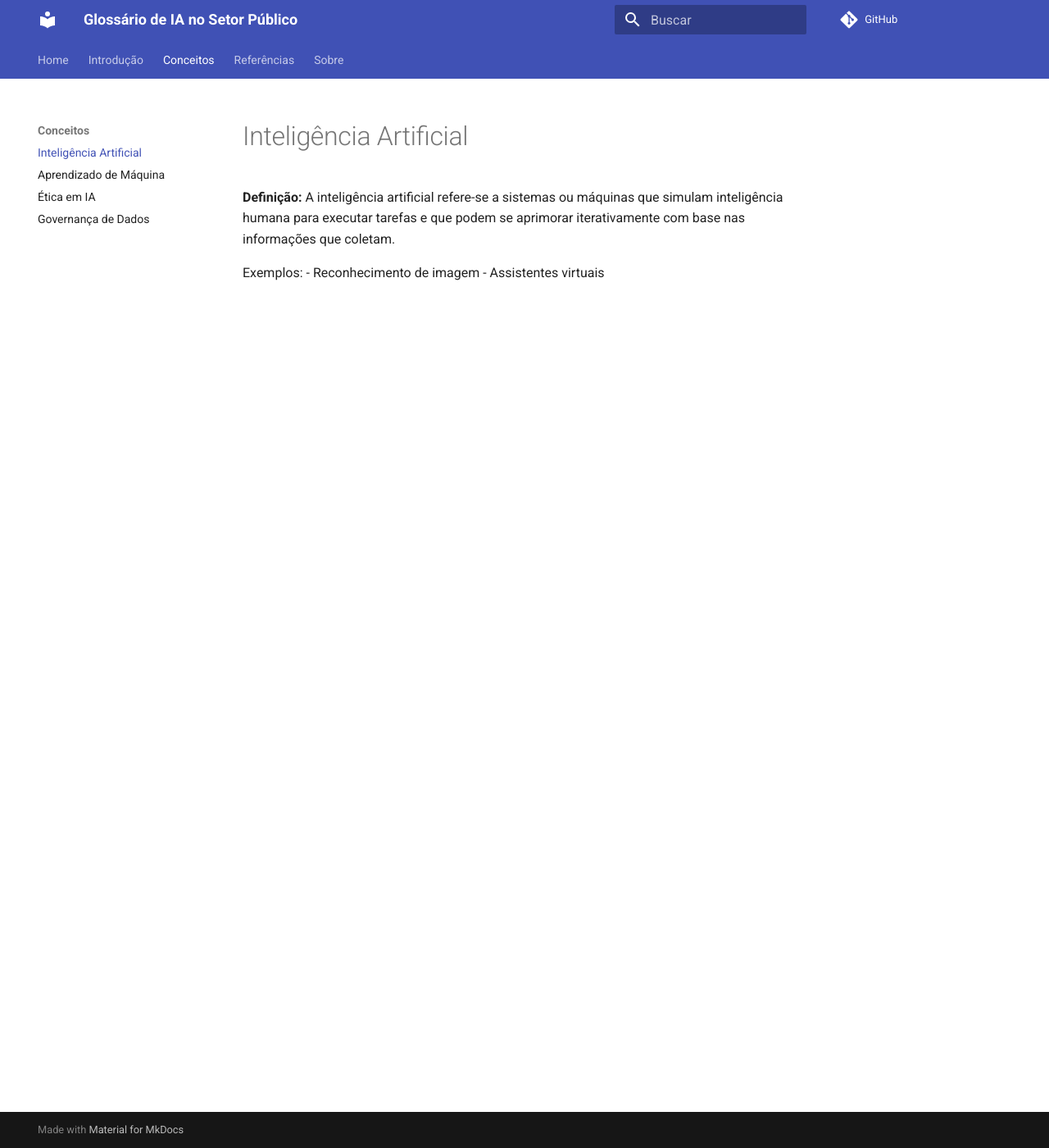
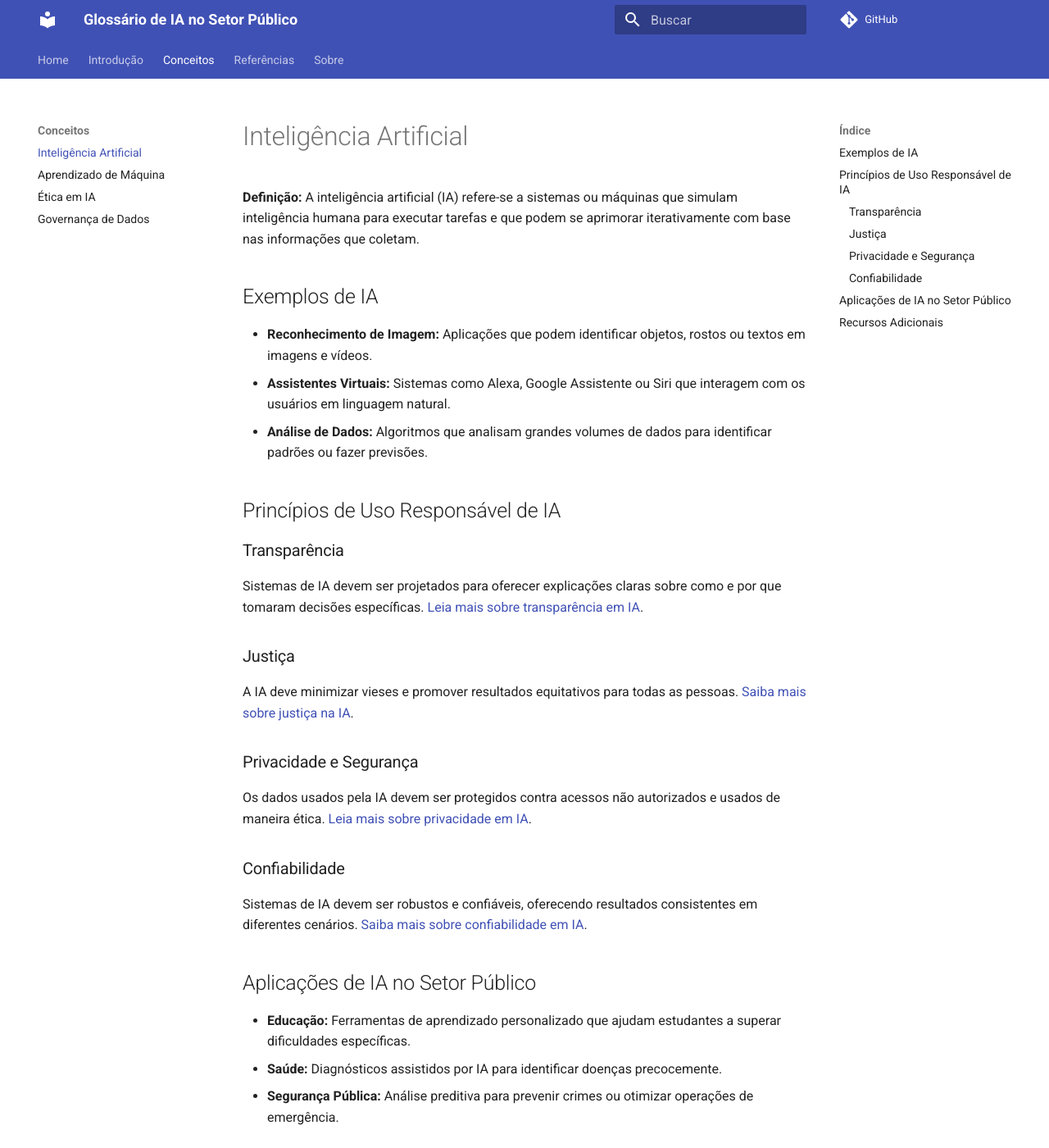
Before and after one commit to hugosouto/glossario-ia-setor-publico, an MkDocs documentation site: the page built from glossario/conceitos/ia.md, in a window 1280 px wide and 1400 px high. Shown: the whole window at 82% size. Built offline with MkDocs 1.6.1 and Material for MkDocs 9.7.7, drawn with Linux system fonts in a browser that asks for light colours; comment, search, counter and statistics services are not loaded; some of the changed text lies outside the part shown.

Commit message:
Update ia.md

```diff
--- a/glossario/conceitos/ia.md
+++ b/glossario/conceitos/ia.md
@@ -1,7 +1,35 @@
 # Inteligência Artificial
 
-**Definição:** A inteligência artificial refere-se a sistemas ou máquinas que simulam inteligência humana para executar tarefas e que podem se aprimorar iterativamente com base nas informações que coletam.
+**Definição:** A inteligência artificial (IA) refere-se a sistemas ou máquinas que simulam inteligência humana para executar tarefas e que podem se aprimorar iterativamente com base nas informações que coletam.
 
-Exemplos:
-- Reconhecimento de imagem
-- Assistentes virtuais
+## Exemplos de IA
+
+- **Reconhecimento de Imagem:** Aplicações que podem identificar objetos, rostos ou textos em imagens e vídeos.
+- **Assistentes Virtuais:** Sistemas como Alexa, Google Assistente ou Siri que interagem com os usuários em linguagem natural.
+- **Análise de Dados:** Algoritmos que analisam grandes volumes de dados para identificar padrões ou fazer previsões.
+
+## Princípios de Uso Responsável de IA
+
+### Transparência
+Sistemas de IA devem ser projetados para oferecer explicações claras sobre como e por que tomaram decisões específicas. [Leia mais sobre transparência em IA](https://learn.microsoft.com/pt-br/azure/ai-services/responsible-use-of-ai-overview#transparency).
+
+### Justiça
+A IA deve minimizar vieses e promover resultados equitativos para todas as pessoas. [Saiba mais sobre justiça na IA](https://learn.microsoft.com/pt-br/azure/ai-services/responsible-use-of-ai-overview#fairness).
+
+### Privacidade e Segurança
+Os dados usados pela IA devem ser protegidos contra acessos não autorizados e usados de maneira ética. [Leia mais sobre privacidade em IA](https://learn.microsoft.com/pt-br/azure/ai-services/responsible-use-of-ai-overview#privacy-and-security).
+
+### Confiabilidade
+Sistemas de IA devem ser robustos e confiáveis, oferecendo resultados consistentes em diferentes cenários. [Saiba mais sobre confiabilidade em IA](https://learn.microsoft.com/pt-br/azure/ai-services/responsible-use-of-ai-overview#reliability-and-safety).
+
+## Aplicações de IA no Setor Público
+
+- **Educação:** Ferramentas de aprendizado personalizado que ajudam estudantes a superar dificuldades específicas.
+- **Saúde:** Diagnósticos assistidos por IA para identificar doenças precocemente.
+- **Segurança Pública:** Análise preditiva para prevenir crimes ou otimizar operações de emergência.
+
+## Recursos Adicionais
+
+- [Introdução à Ética em IA](https://learn.microsoft.com/pt-br/azure/ai-services/responsible-use-of-ai-overview)
+- [Práticas de Governança de IA](https://learn.microsoft.com/pt-br/azure/ai-services/responsible-use-of-ai-overview#governance-practices)
+- [Técnicas para Redução de Viés](https://learn.microsoft.com/pt-br/azure/ai-services/responsible-use-of-ai-overview#bias-reduction)
```
